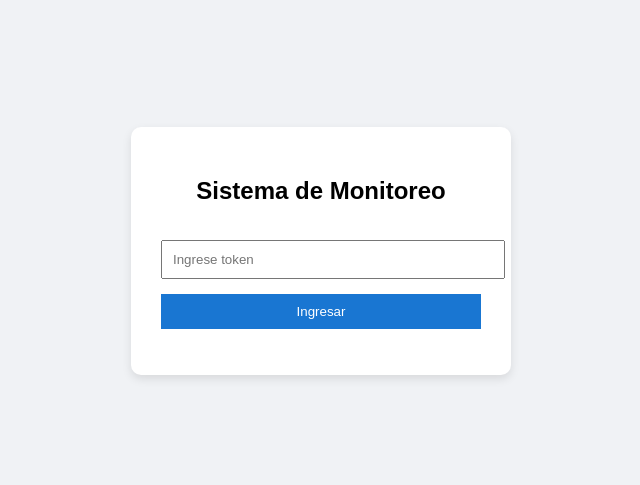
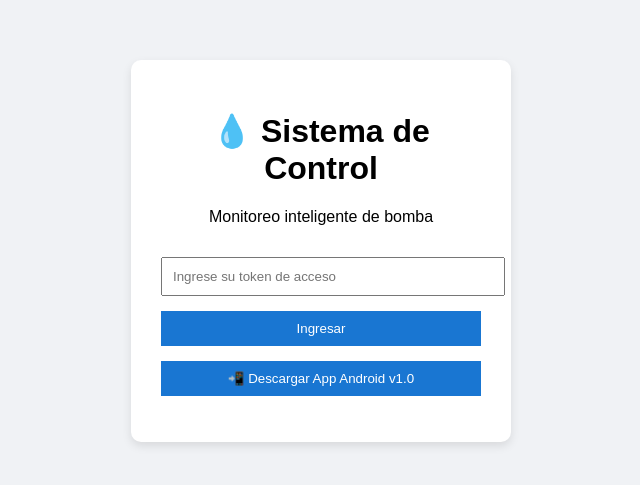
Before and after one commit to jesusmedrandam/bomba, a website: page public/index.html in a window 1280 px wide. Shown: the part 157-642 px from the top of the page, without its empty margins (319-959 px from the left). Drawn offline with Linux system fonts and the light colour scheme.

Commit message:
Update index.html

```diff
--- a/public/index.html
+++ b/public/index.html
@@ -2,23 +2,40 @@
 <html lang="es">
 <head>
   <meta charset="UTF-8">
-  <title>Acceso Sistema Bomba</title>
+  <title>Sistema Bomba</title>
   <link rel="stylesheet" href="style.css">
 </head>
 <body>
-  <div class="card">
-    <h2>Sistema de Monitoreo</h2>
-    <input type="text" id="token" placeholder="Ingrese token">
-    <button onclick="entrar()">Ingresar</button>
+
+<div class="wrapper">
+
+  <div class="card glass">
+    <h1>💧 Sistema de Control</h1>
+    <p class="subtitle">Monitoreo inteligente de bomba</p>
+
+    <input type="text" id="token" placeholder="Ingrese su token de acceso">
+    <button class="primary" onclick="entrar()">Ingresar</button>
+
+    <div class="divider"></div>
+
+    <a href="/app/app-bomba.apk" download>
+      <button class="download">
+        📲 Descargar App Android
+        <span class="version">v1.0</span>
+      </button>
+    </a>
+
     <p id="error"></p>
   </div>
+
+</div>
 
 <script>
 function entrar() {
   const token = document.getElementById("token").value;
 
   if (!token) {
-    document.getElementById("error").innerText = "Ingrese un token";
+    document.getElementById("error").innerText = "Ingrese un token válido";
     return;
   }
 
```
